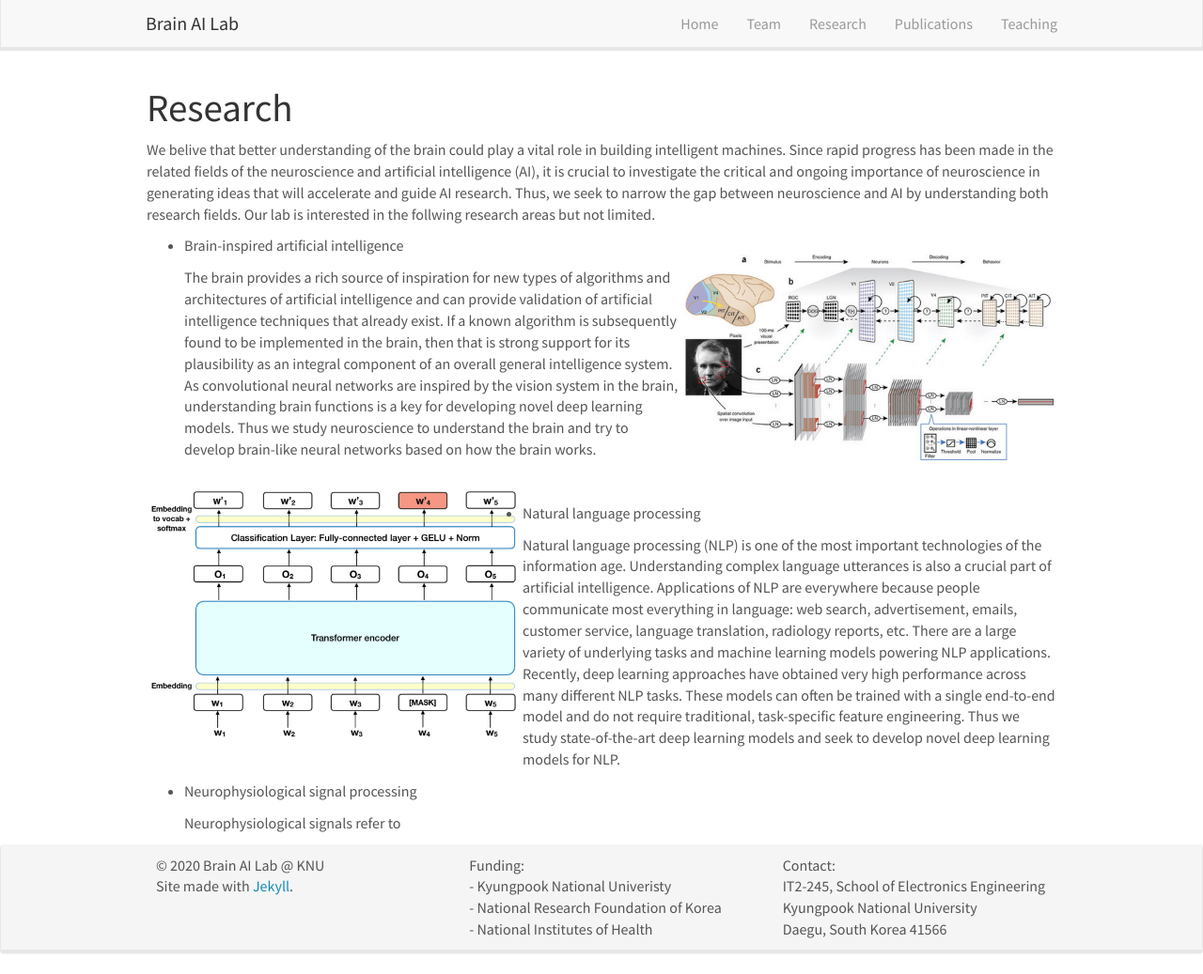
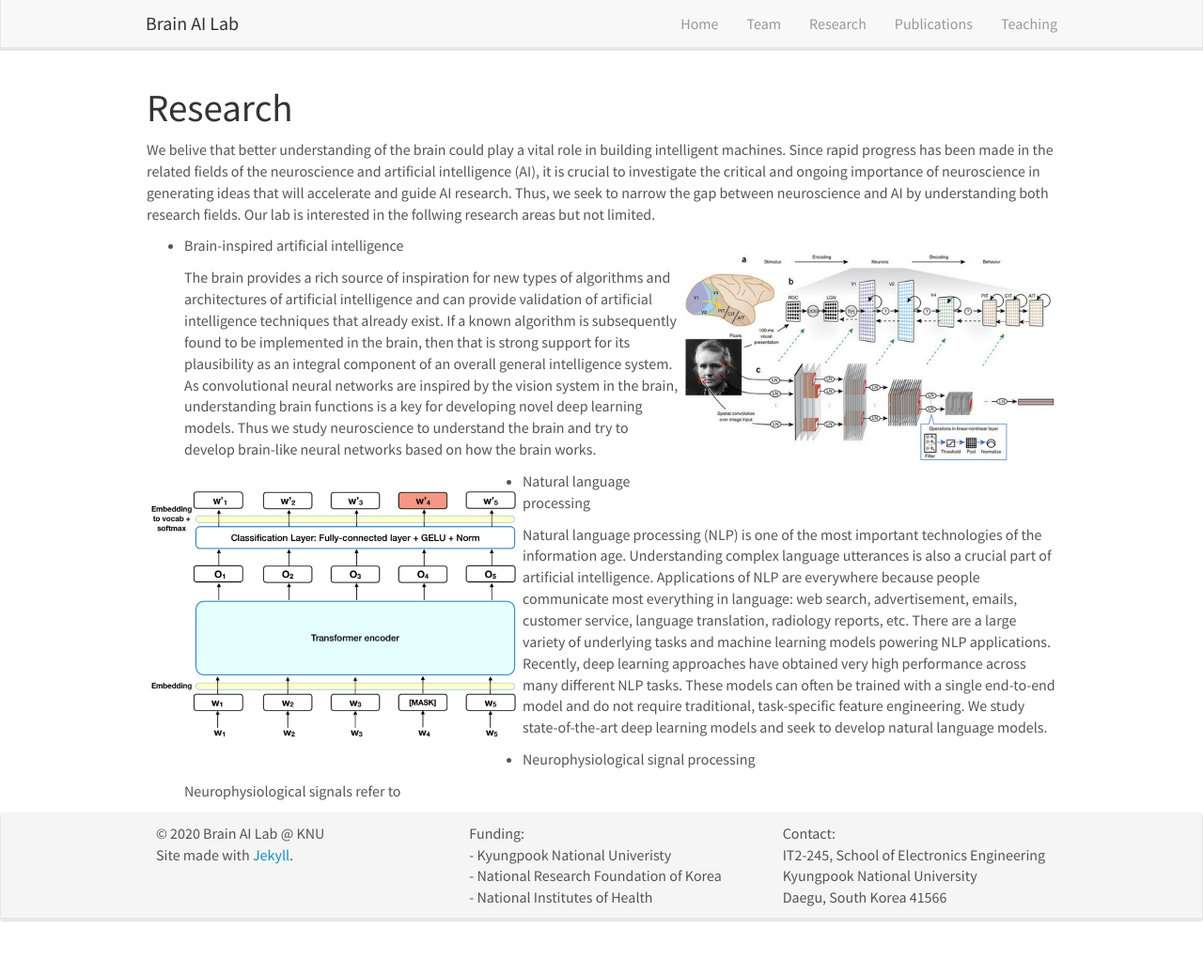
Before and after one commit to KNU-BrainAI/knu-brainai.github.io, a Jekyll site: the page built from _pages/research.md, in a window 1280 px wide and 1037 px high. Shown: the whole window at 94% size. Built offline with Jekyll 4.4.1, drawn with Linux system fonts in a browser that asks for light colours; nearby versions of some CDN libraries.

Commit message:
Update research.md

```diff
--- a/_pages/research.md
+++ b/_pages/research.md
@@ -16,10 +16,9 @@ We belive that better understanding of the brain could play a vital role in buil
 
 ![]({{ site.url }}{{ site.baseurl }}/images/bert.jpg){: style="width: 400px; float: left; border:10px"}
 
-<br>
 - Natural language processing
 
-  Natural language processing (NLP) is one of the most important technologies of the information age. Understanding complex language utterances is also a crucial part of artificial intelligence. Applications of NLP are everywhere because people communicate most everything in language: web search, advertisement, emails, customer service, language translation, radiology reports, etc. There are a large variety of underlying tasks and machine learning models powering NLP applications. Recently, deep learning approaches have obtained very high performance across many different NLP tasks. These models can often be trained with a single end-to-end model and do not require traditional, task-specific feature engineering. Thus we study state-of-the-art deep learning models and seek to develop novel deep learning models for NLP.
+  Natural language processing (NLP) is one of the most important technologies of the information age. Understanding complex language utterances is also a crucial part of artificial intelligence. Applications of NLP are everywhere because people communicate most everything in language: web search, advertisement, emails, customer service, language translation, radiology reports, etc. There are a large variety of underlying tasks and machine learning models powering NLP applications. Recently, deep learning approaches have obtained very high performance across many different NLP tasks. These models can often be trained with a single end-to-end model and do not require traditional, task-specific feature engineering. We study state-of-the-art deep learning models and seek to develop natural language models.
 
  - Neurophysiological signal processing
 
```
